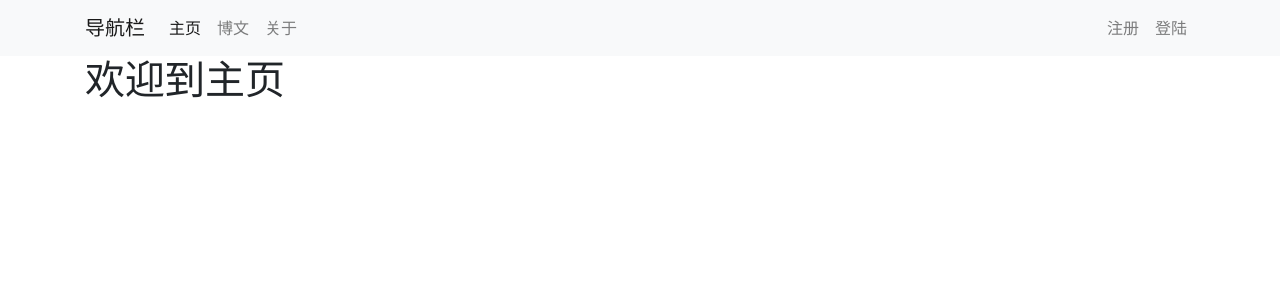
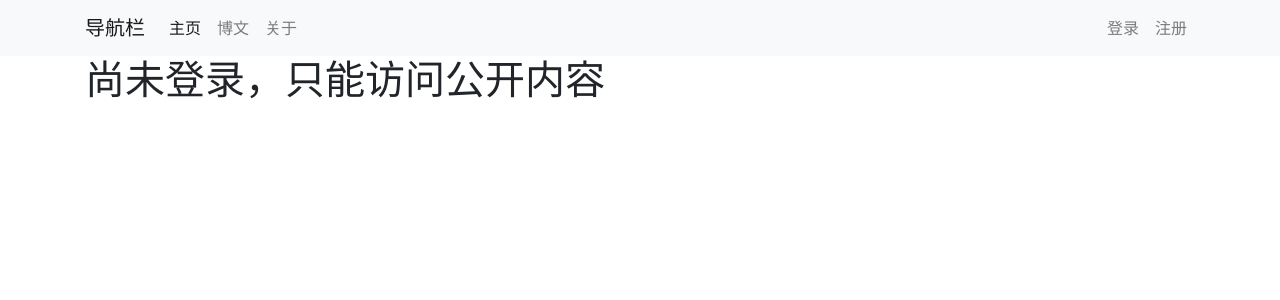
Before and after one commit to octopuschai/site1, a Django app: page /index/ in a window 1280 px wide. Shown: the top 300 px of the page. Run offline with Django 3.2, Linux system fonts and the light colour scheme; some libraries are stand-ins or nearby versions.

Commit message:
add CAPTCHA Feature and use request.session

```diff
--- a/login/forms.py
+++ b/login/forms.py
@@ -1,11 +1,14 @@
 from django import forms
+from captcha.fields import CaptchaField
 from . import models
 
 class UserForm(forms.Form):
     username = forms.CharField(label='用户名', max_length=128, widget=forms.TextInput(attrs={'class':'form-control','placeholder':'username'}))
     password = forms.CharField(label='密码', max_length=256, widget=forms.PasswordInput(attrs={'class':'form-control','placeholder':'password'}))
+    captcha = CaptchaField(label='验证码')
 
 '''
+使用Django model来构建form
 class UserForm(forms.ModelForm):
     class Meta:
         model = models.User
--- a/login/templates/login/index.html
+++ b/login/templates/login/index.html
@@ -1,5 +1,9 @@
 {% extends 'base.html' %}
 {% block title %}主页{% endblock %}
 {% block content %}
-    <h1>欢迎到主页</h1>
+    {% if request.session.is_login %}
+        <h1>你好，{{ request.session.user_name }}！，欢迎到主页！</h1>
+    {% else %}
+        <h1>尚未登录，只能访问公开内容</h1>
+    {% endif %}
 {% endblock %}
--- a/login/templates/login/login.html
+++ b/login/templates/login/login.html
@@ -25,6 +25,11 @@
                   {{ login_form.password.label_tag }}
                   {{ login_form.password }}
                 </div>
+                <div class="form-group">
+                  {{ login_form.captcha.errors }}
+                  {{ login_form.captcha.label_tag }}
+                  {{ login_form.captcha }}
+                </div>
 {#          {{ login_form }}#}
 {#            <div class="form-group">#}
 {#              <label for="id_username">用户名：</label>#}
--- a/login/views.py
+++ b/login/views.py
@@ -7,6 +7,8 @@ def index(request):
     return render(request, 'login/index.html')
 
 def login(request):
+    if request.session.get('is_login', None):
+        return redirect('/index/')
     if request.method == 'POST':
         login_form = forms.UserForm(request.POST)
         message = '请检查填写的内容！'
@@ -16,6 +18,9 @@ def login(request):
             try:
                 user = models.User.objects.get(name=username)
                 if user.password == password:
+                    request.session['is_login'] = True
+                    request.session['user_id'] = user.id
+                    request.session['user_name'] = user.name
                     return redirect('/index/')
                 else:
                     message = '密码不正确'
@@ -30,5 +35,6 @@ def register(request):
     return render(request, 'login/register.html')
 
 def logout(request):
-    pass
+    if request.session.get('is_login', None):
+        request.session.flush()
     return redirect('/index/')
--- a/site1/settings.py
+++ b/site1/settings.py
@@ -40,6 +40,8 @@ INSTALLED_APPS = [
 
     # 用户登录与注册系统
     'login.apps.LoginConfig',
+    # 登录验证码包 django-simple-captcha
+    'captcha',
 ]
 
 MIDDLEWARE = [
@@ -126,3 +128,6 @@ STATIC_URL = '/static/'
 STATICFILES_DIRS = [
     os.path.join(BASE_DIR, "static"),
 ]
+
+# 更改验证码方式为简单算术题方式
+CAPTCHA_CHALLENGE_FUNCT = 'captcha.helpers.math_challenge'
--- a/site1/urls.py
+++ b/site1/urls.py
@@ -18,5 +18,6 @@ from django.urls import path, include
 
 urlpatterns = [
     path('',include('login.urls')),
+    path('captcha', include('captcha.urls')),
     path('admin/', admin.site.urls),
 ]
--- a/templates/base.html
+++ b/templates/base.html
@@ -25,22 +25,31 @@
               <div class="collapse navbar-collapse" id="navbarColor01">
                 <ul class="navbar-nav mr-auto"><!-- .mr-auto属性，靠左排列 -->
                   <li class="nav-item active">
-                    <a class="nav-link" href="../index/">主页<span class="sr-only">(current)</span></a>
+                    <a class="nav-link" href="/index/">主页<span class="sr-only">(current)</span></a>
                   </li>
                     <li class="nav-item">
-                    <a class="nav-link" href="post.html">博文</a>
+                    <a class="nav-link" href="/post/">博文</a>
                   </li>
                   <li class="nav-item">
-                    <a class="nav-link" href="about.html">关于</a>
+                    <a class="nav-link" href="/about/">关于</a>
                   </li>
                 </ul>
                   <ul class="nav navbar-nav ml-auto"><!-- .ml-auto属性，靠右排列 -->
-                      <li class="nav-item">
-                        <a class="nav-link" href="register.html">注册</a>
-                      </li>
-                      <li class="nav-item">
-                        <a class="nav-link" href="login.html">登陆</a>
-                      </li>
+                      {% if request.session.is_login %}
+                        <li class="nav-item">
+                            <a class="nav-link" href="#">当前在线：{{ request.session.user_name }}</a>
+                        </li>
+                        <li class="nav-item">
+                            <a class="nav-link" href="/logout/">登出</a>
+                        </li>
+                      {% else %}
+                          <li class="nav-item">
+                            <a class="nav-link" href="/login/">登录</a>
+                          </li>
+                          <li class="nav-item">
+                            <a class="nav-link" href="/register/">注册</a>
+                          </li>
+                      {% endif %}
                 </ul>
 {#                  <ul class="nav navbar-nav navbar-right">#}
 {#                      <form class="form-inline my-2 my-lg-0">#}
```
